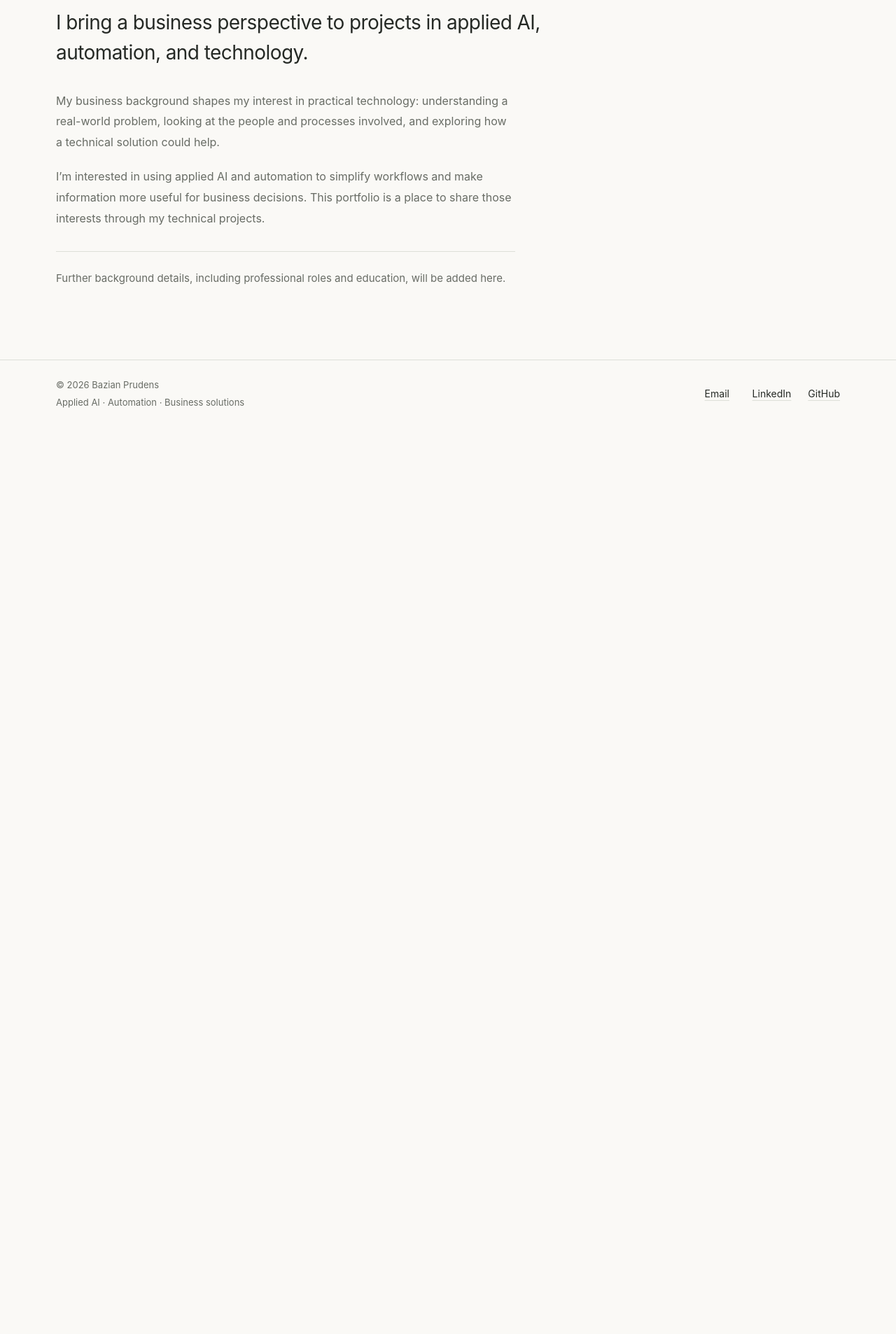
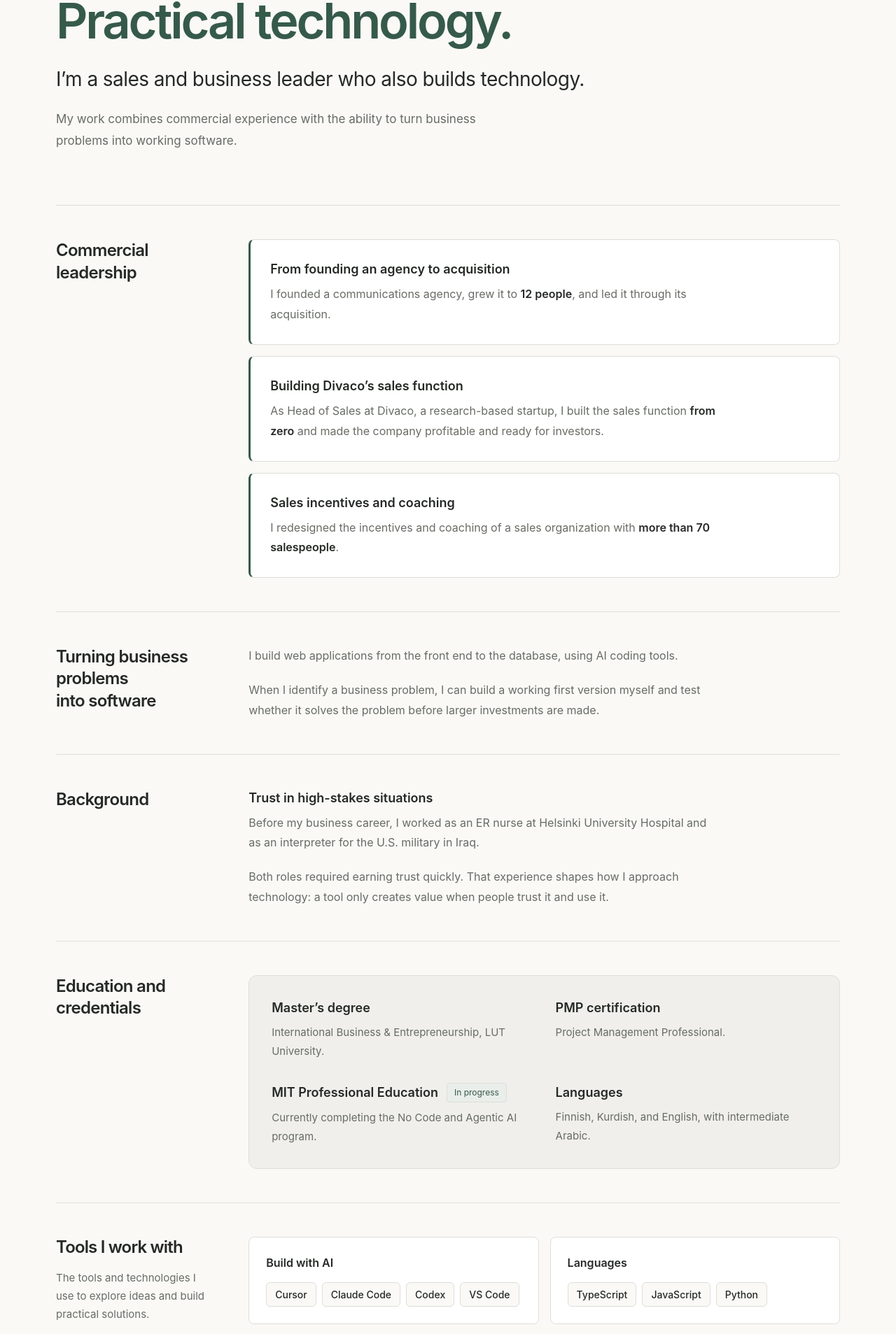
Before and after one commit to Bazian-io/portfolio, a Next.js app: page /about in a window 1280 px wide. Shown: the part 335-2242 px from the top of the page at 70% size. Before the commit the page ends 946 px from the top, so only its background shows below. Built offline with nearby package versions, Linux system fonts and the light colour scheme; no server answers.

Commit message:
about page 1

```diff
--- a/app/about/page.tsx
+++ b/app/about/page.tsx
@@ -1,41 +1,118 @@
 import type { Metadata } from "next";
+import ToolsSection from "../components/tools-section";
 import { profile } from "../data/profile";
 
 export const metadata: Metadata = {
   title: "About",
   description:
-    "The business perspective and interests behind Bazian Prudens’s projects in applied AI, automation, and technology.",
+    "Bazian Prudens’s background in sales, entrepreneurship, healthcare, and AI-assisted software development, with education and professional credentials.",
 };
 
 export default function About() {
   return (
     <section className="about" aria-labelledby="about-heading">
-      <header>
-        <p className="hero-eyebrow">About</p>
-        <h1 className="page-title" id="about-heading">
-          About {profile.name}
+      <header className="about-header">
+        <p className="hero-eyebrow">About {profile.name}</p>
+        <h1 className="about-title" id="about-heading">
+          Business leadership.
+          <span>Practical technology.</span>
         </h1>
-        <p className="page-introduction">
-          I bring a business perspective to projects in applied AI, automation,
-          and technology.
+        <p className="page-introduction">{profile.introduction}</p>
+        <p className="about-summary">
+          My work combines commercial experience with the ability to turn business
+          problems into working software.
         </p>
       </header>
-      <div className="about-copy">
-        <p>
-          My business background shapes my interest in practical technology:
-          understanding a real-world problem, looking at the people and processes
-          involved, and exploring how a technical solution could help.
-        </p>
-        <p>
-          I’m interested in using applied AI and automation to simplify workflows
-          and make information more useful for business decisions. This portfolio
-          is a place to share those interests through my technical projects.
-        </p>
-        <p className="about-placeholder">
-          Further background details, including professional roles and education,
-          will be added here.
-        </p>
+      <div className="about-content">
+        <section className="about-section" aria-labelledby="commercial-heading">
+          <h2 id="commercial-heading">Commercial leadership</h2>
+          <ul className="career-highlights about-section-body">
+            <li>
+              <h3>From founding an agency to acquisition</h3>
+              <p>
+                I founded a communications agency, grew it to <strong>12 people</strong>,
+                and led it through its acquisition.
+              </p>
+            </li>
+            <li>
+              <h3>Building Divaco’s sales function</h3>
+              <p>
+                As Head of Sales at Divaco, a research-based startup, I built the
+                sales function <strong>from zero</strong> and made the company profitable and
+                ready for investors.
+              </p>
+            </li>
+            <li>
+              <h3>Sales incentives and coaching</h3>
+              <p>
+                I redesigned the incentives and coaching of a sales organization
+                with <strong>more than 70 salespeople</strong>.
+              </p>
+            </li>
+          </ul>
+        </section>
+        <section className="about-section" aria-labelledby="building-heading">
+          <h2 id="building-heading">Turning business problems into software</h2>
+          <div className="about-section-body">
+            <p>
+              I build web applications from the front end to the database, using AI
+              coding tools.
+            </p>
+            <p>
+              When I identify a business problem, I can build a working first version
+              myself and test whether it solves the problem before larger
+              investments are made.
+            </p>
+          </div>
+        </section>
+        <section className="about-section" aria-labelledby="background-heading">
+          <h2 id="background-heading">Background</h2>
+          <div className="about-section-body">
+            <h3>Trust in high-stakes situations</h3>
+            <p>
+              Before my business career, I worked as an ER nurse at Helsinki
+              University Hospital and as an interpreter for the U.S. military in
+              Iraq.
+            </p>
+            <p>
+              Both roles required earning trust quickly. That experience shapes how
+              I approach technology: a tool only creates value when people trust it
+              and use it.
+            </p>
+          </div>
+        </section>
+        <section className="about-section" aria-labelledby="education-heading">
+          <h2 id="education-heading">Education and credentials</h2>
+          <div className="qualification-panel about-section-body">
+            <ul className="qualification-grid">
+              <li>
+                <h3>Master’s degree</h3>
+                <p>
+                  International Business &amp; Entrepreneurship, LUT University.
+                </p>
+              </li>
+              <li>
+                <h3>PMP certification</h3>
+                <p>Project Management Professional.</p>
+              </li>
+              <li>
+                <div className="qualification-heading">
+                  <h3>MIT Professional Education</h3>
+                  <span className="qualification-status">In progress</span>
+                </div>
+                <p>
+                  Currently completing the No Code and Agentic AI program.
+                </p>
+              </li>
+              <li>
+                <h3>Languages</h3>
+                <p>Finnish, Kurdish, and English, with intermediate Arabic.</p>
+              </li>
+            </ul>
+          </div>
+        </section>
       </div>
+      <ToolsSection />
     </section>
   );
 }
--- /dev/null
+++ b/app/components/tools-section.tsx
@@ -0,0 +1,36 @@
+import { toolGroups } from "../data/tools";
+
+export default function ToolsSection() {
+  return (
+    <section className="tools-section" aria-labelledby="tools-heading">
+      <header className="tools-header">
+        <h2 id="tools-heading">Tools I work with</h2>
+        <p>
+          The tools and technologies I use to explore ideas and build practical
+          solutions.
+        </p>
+      </header>
+      <div className="tools-grid">
+        {toolGroups.map((group) => (
+          <section
+            className="tools-group"
+            key={group.id}
+            aria-labelledby={`${group.id}-heading`}
+          >
+            <div className="tools-group-header">
+              <h3 id={`${group.id}-heading`}>{group.title}</h3>
+              {group.learning && (
+                <span className="tools-learning">Currently learning</span>
+              )}
+            </div>
+            <ul className="tool-list">
+              {group.tools.map((tool) => (
+                <li key={tool}>{tool}</li>
+              ))}
+            </ul>
+          </section>
+        ))}
+      </div>
+    </section>
+  );
+}
--- a/app/data/profile.ts
+++ b/app/data/profile.ts
@@ -1,9 +1,12 @@
 export const profile = {
   name: "Bazian Prudens",
+  introduction: "I’m a sales and business leader who also builds technology.",
+  summary:
+    "I combine commercial experience with AI-assisted development to turn business problems into working software. I build and test a first version before larger investments are made.",
   focus: "Applied AI · Automation · Business solutions",
   description:
-    "Practical projects in applied AI, automation, and business solutions by Bazian Prudens.",
+    "Sales and business leader combining commercial experience with AI-assisted software development to solve practical business problems.",
   email: "bazian.prudens@gmail.com",
-  linkedinUrl: "https://www.linkedin.com/in/bazian-prudens/",
+  linkedinUrl: "https://www.linkedin.com/in/bazian-prudens",
   githubUrl: "https://github.com/Bazian-io",
 };
--- /dev/null
+++ b/app/data/tools.ts
@@ -0,0 +1,45 @@
+type ToolGroup = {
+  id: string;
+  title: string;
+  tools: string[];
+  learning?: boolean;
+};
+
+export const toolGroups: ToolGroup[] = [
+  {
+    id: "build-with-ai",
+    title: "Build with AI",
+    tools: ["Cursor", "Claude Code", "Codex", "VS Code"],
+  },
+  {
+    id: "languages",
+    title: "Languages",
+    tools: ["TypeScript", "JavaScript", "Python"],
+  },
+  {
+    id: "front-end",
+    title: "Front end",
+    tools: ["Next.js", "Tailwind CSS"],
+  },
+  {
+    id: "back-end-data",
+    title: "Back end and data",
+    tools: ["Node.js", "Supabase", "PostgreSQL", "REST APIs"],
+  },
+  {
+    id: "deployment",
+    title: "Deployment and version control",
+    tools: ["Vercel", "Git", "GitHub"],
+  },
+  {
+    id: "automation-data",
+    title: "Automation and data",
+    tools: ["Clay", "n8n", "KNIME"],
+    learning: true,
+  },
+  {
+    id: "ai-assistants",
+    title: "AI assistants",
+    tools: ["ChatGPT", "Claude", "Kimi", "Perplexity", "Gemini"],
+  },
+];
--- a/app/globals.css
+++ b/app/globals.css
@@ -384,7 +384,25 @@ a:focus-visible {
 }
 
 .about {
-  max-width: 52rem;
+  min-width: 0;
+}
+
+.about-header {
+  max-width: 58rem;
+}
+
+.about-title {
+  margin: 0;
+  font-size: clamp(2.5rem, 5.5vw, 4.75rem);
+  font-weight: 600;
+  letter-spacing: -0.045em;
+  line-height: 1.1;
+  text-wrap: balance;
+}
+
+.about-title span {
+  display: block;
+  color: var(--accent);
 }
 
 .page-introduction {
@@ -396,26 +414,195 @@ a:focus-visible {
   text-wrap: pretty;
 }
 
-.about-copy {
-  max-width: 65ch;
-  margin-top: 2rem;
+.about-summary {
+  max-width: 58ch;
+  margin: 1.25rem 0 0;
   color: var(--muted);
-  line-height: 1.85;
+  font-size: 1.0625rem;
+  line-height: 1.8;
 }
 
-.about-copy p {
+.about-content {
+  margin-top: clamp(3rem, 6vw, 5rem);
+}
+
+.about-section-body {
+  min-width: 0;
+  color: var(--muted);
+  line-height: 1.8;
+}
+
+.about-section-body p {
+  max-width: 65ch;
   margin: 0;
 }
 
-.about-copy p + p {
+.about-section-body p + p {
   margin-top: 1.25rem;
 }
 
-.about-copy .about-placeholder {
-  margin-top: 2rem;
-  padding-top: 1.5rem;
+.about-section {
+  display: grid;
+  gap: 1.5rem;
+  padding-block: clamp(2rem, 4vw, 3rem);
   border-top: 1px solid var(--border);
+}
+
+.about-section h2 {
+  margin: 0;
+  color: var(--foreground);
+  font-size: clamp(1.25rem, 2.5vw, 1.5rem);
+  font-weight: 600;
+  letter-spacing: -0.03em;
+  line-height: 1.3;
+  text-wrap: balance;
+}
+
+.about-section h3 {
+  margin: 0 0 0.5rem;
+  color: var(--foreground);
+  font-size: 1.125rem;
+  font-weight: 600;
+  line-height: 1.5;
+}
+
+.about-section strong {
+  color: var(--foreground);
+  font-weight: 600;
+}
+
+.career-highlights,
+.qualification-grid {
+  display: grid;
+  gap: 1rem;
+  margin: 0;
+  padding: 0;
+  list-style: none;
+}
+
+.career-highlights li {
+  padding: clamp(1.25rem, 2.5vw, 1.75rem);
+  border: 1px solid var(--border);
+  border-left: 3px solid var(--accent);
+  border-radius: 0.5rem;
+  background: var(--surface-raised);
+}
+
+.qualification-panel {
+  padding: clamp(1.25rem, 2.5vw, 2rem);
+  border: 1px solid var(--border);
+  border-radius: 0.75rem;
+  background: var(--surface);
+}
+
+.qualification-grid {
+  gap: 2rem;
+}
+
+.qualification-grid li {
+  min-width: 0;
+}
+
+.qualification-grid p {
   font-size: 0.9375rem;
+}
+
+.qualification-heading {
+  display: flex;
+  flex-wrap: wrap;
+  align-items: center;
+  gap: 0.5rem 0.75rem;
+  margin-bottom: 0.5rem;
+}
+
+.qualification-heading h3 {
+  margin: 0;
+}
+
+.tools-section {
+  display: grid;
+  gap: 2rem;
+  padding-top: clamp(2rem, 4vw, 3rem);
+  border-top: 1px solid var(--border);
+}
+
+.tools-header h2 {
+  margin: 0;
+  font-size: clamp(1.25rem, 2.5vw, 1.5rem);
+  font-weight: 600;
+  letter-spacing: -0.035em;
+  line-height: 1.25;
+}
+
+.tools-header p {
+  max-width: 46ch;
+  margin: 1rem 0 0;
+  color: var(--muted);
+  font-size: 0.9375rem;
+  line-height: 1.75;
+}
+
+.tools-grid {
+  display: grid;
+  grid-template-columns: minmax(0, 1fr);
+  gap: 1rem;
+}
+
+.tools-group {
+  min-width: 0;
+  padding: clamp(1.25rem, 2.5vw, 1.5rem);
+  border: 1px solid var(--border);
+  border-radius: 0.5rem;
+  background: var(--surface-raised);
+}
+
+.tools-group-header {
+  display: flex;
+  flex-wrap: wrap;
+  align-items: center;
+  gap: 0.625rem 0.75rem;
+  margin-bottom: 1rem;
+}
+
+.tools-group h3 {
+  margin: 0;
+  font-size: 1rem;
+  font-weight: 600;
+  line-height: 1.5;
+}
+
+.tools-learning,
+.qualification-status {
+  display: inline-block;
+  padding: 0.25rem 0.625rem;
+  border: 1px solid var(--border);
+  border-radius: 0.25rem;
+  background: var(--accent-soft);
+  color: var(--accent);
+  font-size: 0.75rem;
+  line-height: 1.5;
+}
+
+.tool-list {
+  display: flex;
+  flex-wrap: wrap;
+  gap: 0.5rem;
+  margin: 0;
+  padding: 0;
+  list-style: none;
+}
+
+.tool-list li {
+  max-width: 100%;
+  padding: 0.375rem 0.75rem;
+  border: 1px solid var(--border);
+  border-radius: 0.375rem;
+  background: var(--background);
+  color: var(--foreground);
+  font-size: 0.875rem;
+  font-weight: 500;
+  line-height: 1.5;
+  overflow-wrap: anywhere;
 }
 
 .case-study-screenshot {
@@ -491,8 +678,14 @@ a.project-resource:hover {
 }
 
 @media (min-width: 48rem) {
+  .qualification-grid,
+  .tools-grid,
   .project-grid {
     grid-template-columns: repeat(2, minmax(0, 1fr));
+  }
+
+  .tools-group:last-child:nth-child(odd) {
+    grid-column: 1 / -1;
   }
 
   .case-study-section {
@@ -502,6 +695,14 @@ a.project-resource:hover {
 
   .project-resources {
     grid-template-columns: repeat(2, minmax(0, 1fr));
+  }
+}
+
+@media (min-width: 56rem) {
+  .about-section,
+  .tools-section {
+    grid-template-columns: minmax(0, 14rem) minmax(0, 1fr);
+    column-gap: clamp(2rem, 4vw, 4rem);
   }
 }
 
--- a/app/layout.tsx
+++ b/app/layout.tsx
@@ -51,7 +51,14 @@ export default function RootLayout({ children }: { children: ReactNode }) {
                   <a href={`mailto:${profile.email}`}>Email</a>
                 </li>
                 <li>
-                  <a href={profile.linkedinUrl}>LinkedIn</a>
+                  <a
+                    href={profile.linkedinUrl}
+                    target="_blank"
+                    rel="noopener noreferrer"
+                    aria-label={`View ${profile.name} on LinkedIn (opens in a new tab)`}
+                  >
+                    LinkedIn <span aria-hidden="true">↗</span>
+                  </a>
                 </li>
                 <li>
                   <a href={profile.githubUrl}>GitHub</a>
--- a/app/page.tsx
+++ b/app/page.tsx
@@ -8,12 +8,10 @@ export default function Home() {
         <p className="hero-eyebrow">Business thinking. Practical technology.</p>
         <h1 id="hero-heading">{profile.name}</h1>
         <p className="hero-introduction">
-          Applying AI, automation, and technology to real-world business problems.
+          {profile.introduction}
         </p>
         <p className="hero-description">
-          My business background shapes how I approach technical projects:
-          starting with the problem, understanding the process, and working toward
-          a practical solution.
+          {profile.summary}
         </p>
         <a className="hero-button" href="#projects">
           View Projects
```
Also changed, not shown: 1 other file (tests, documents, lock files or other folders).
